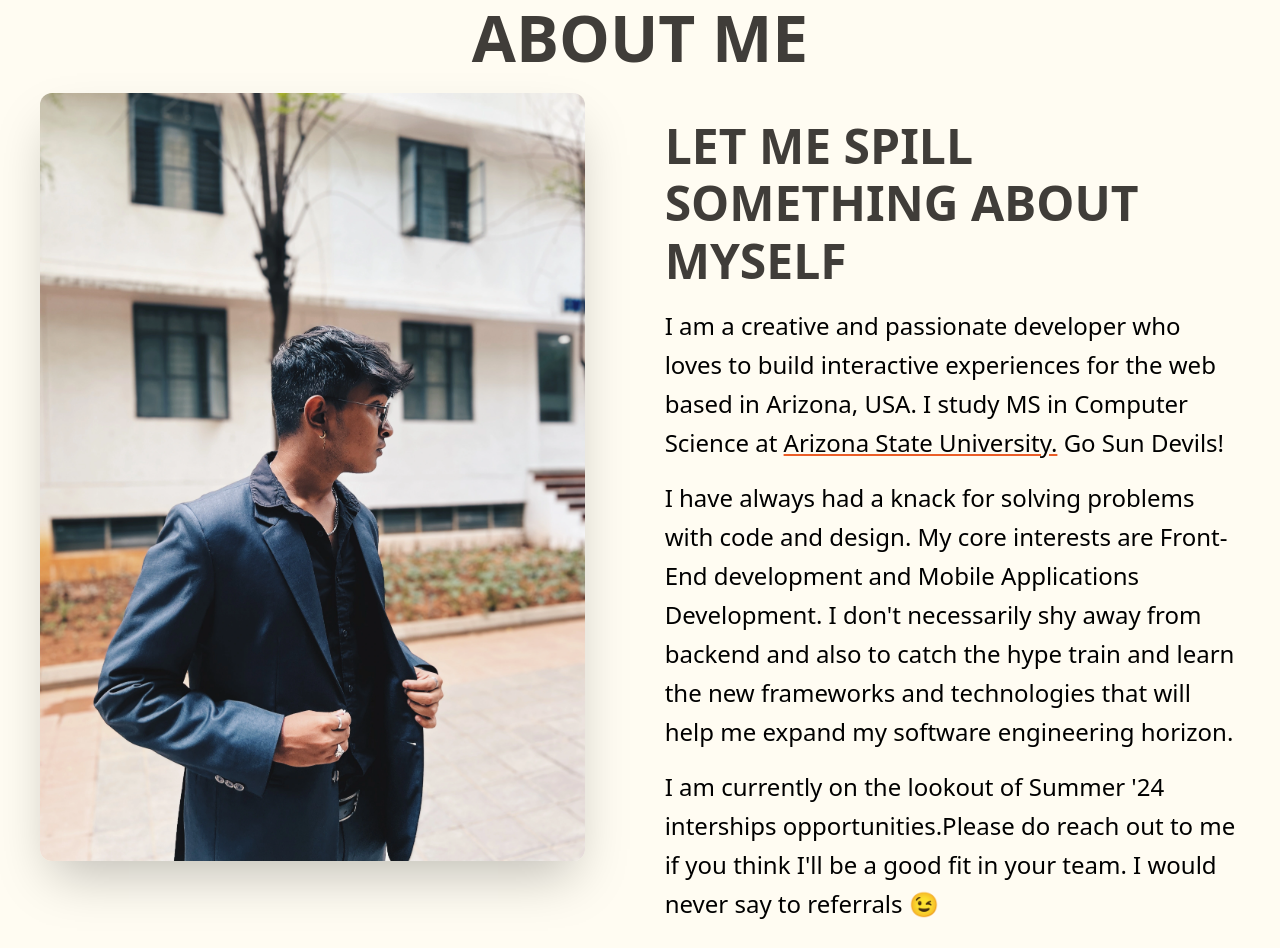
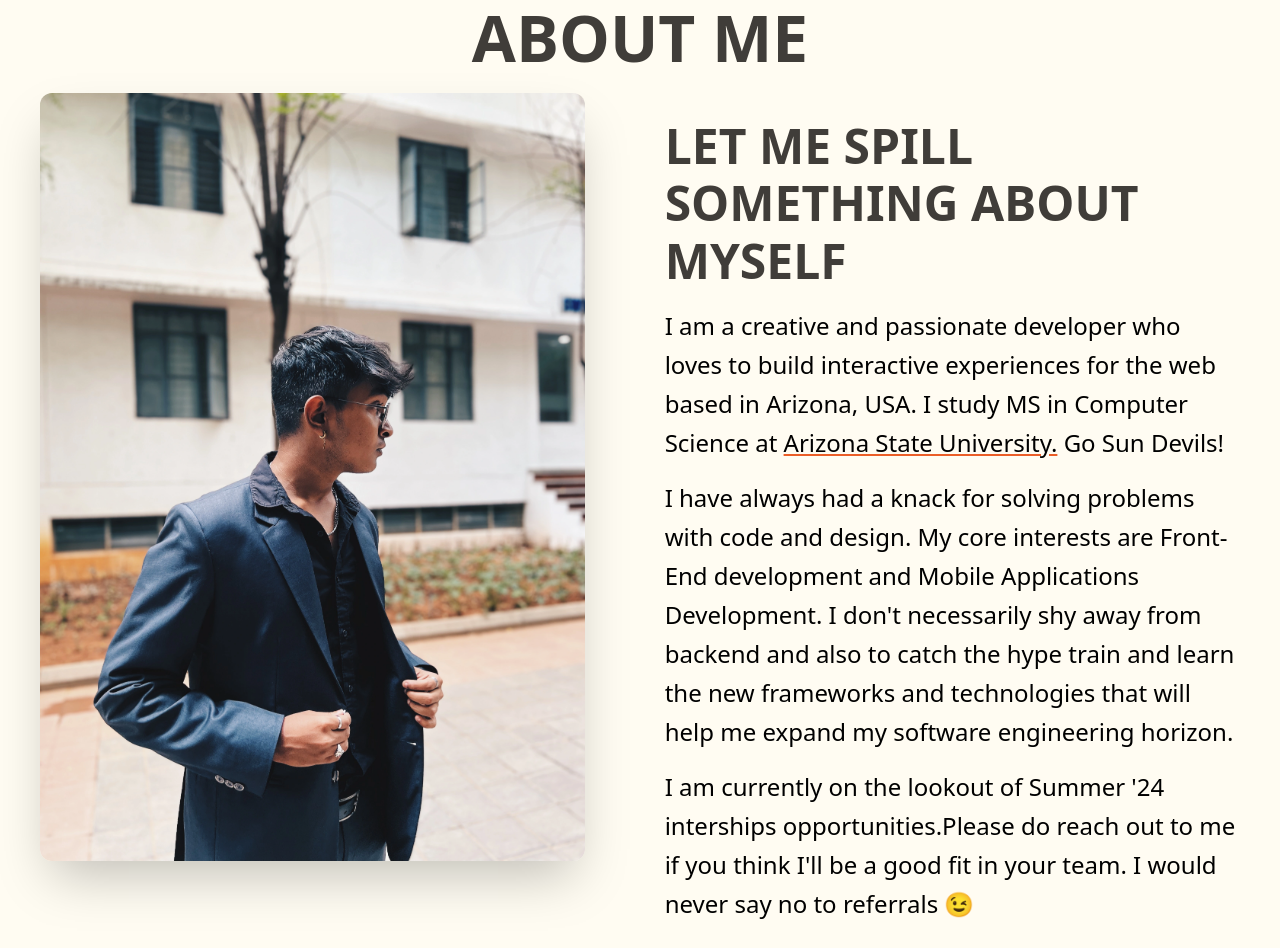
Before and after one commit to rohit-iwnl/rohitfolio, a Next.js app: page /components/About in a window 1280 px wide. Shown: the top 948 px of the page. Built offline with nearby package versions, Linux system fonts and the light colour scheme.

Commit message:
fixed a major typo

```diff
--- a/pages/components/About.tsx
+++ b/pages/components/About.tsx
@@ -92,7 +92,7 @@ export default function About({}: Props) {
             {" "}
             I am currently on the lookout of Summer &apos;24 interships
             opportunities.Please do reach out to me if you think I&apos;ll be a
-            good fit in your team. I would never say to referrals{" "}
+            good fit in your team. I would never say no to referrals{" "}
             <span className="md:text-[1.3rem] lg:text-[1.5rem]">😉</span>
           </p>
 
--- a/pages/components/Skill.tsx
+++ b/pages/components/Skill.tsx
@@ -16,7 +16,7 @@ export default function Skill({ imagePath, altText, skillName }: Props) {
         width={0}
         height={0}
         sizes="100vw"
-        className="p-5  object-contain w-20 h-20 md:w-32 md:h-32 filter group-hover:scale-125 drop-shadow-md shadow-accent group-hover:drop-shadow-2xl transition duration-300 ease-in-out"
+        className="p-4 object-contain w-20 h-20 md:w-32 md:h-32 filter group-hover:scale-125 drop-shadow-md shadow-accent group-hover:drop-shadow-2xl transition duration-300 ease-in-out"
       />
       <p className="font-medium leading-loose text-xl text-tertiary">{skillName}</p>
     </div>
```
